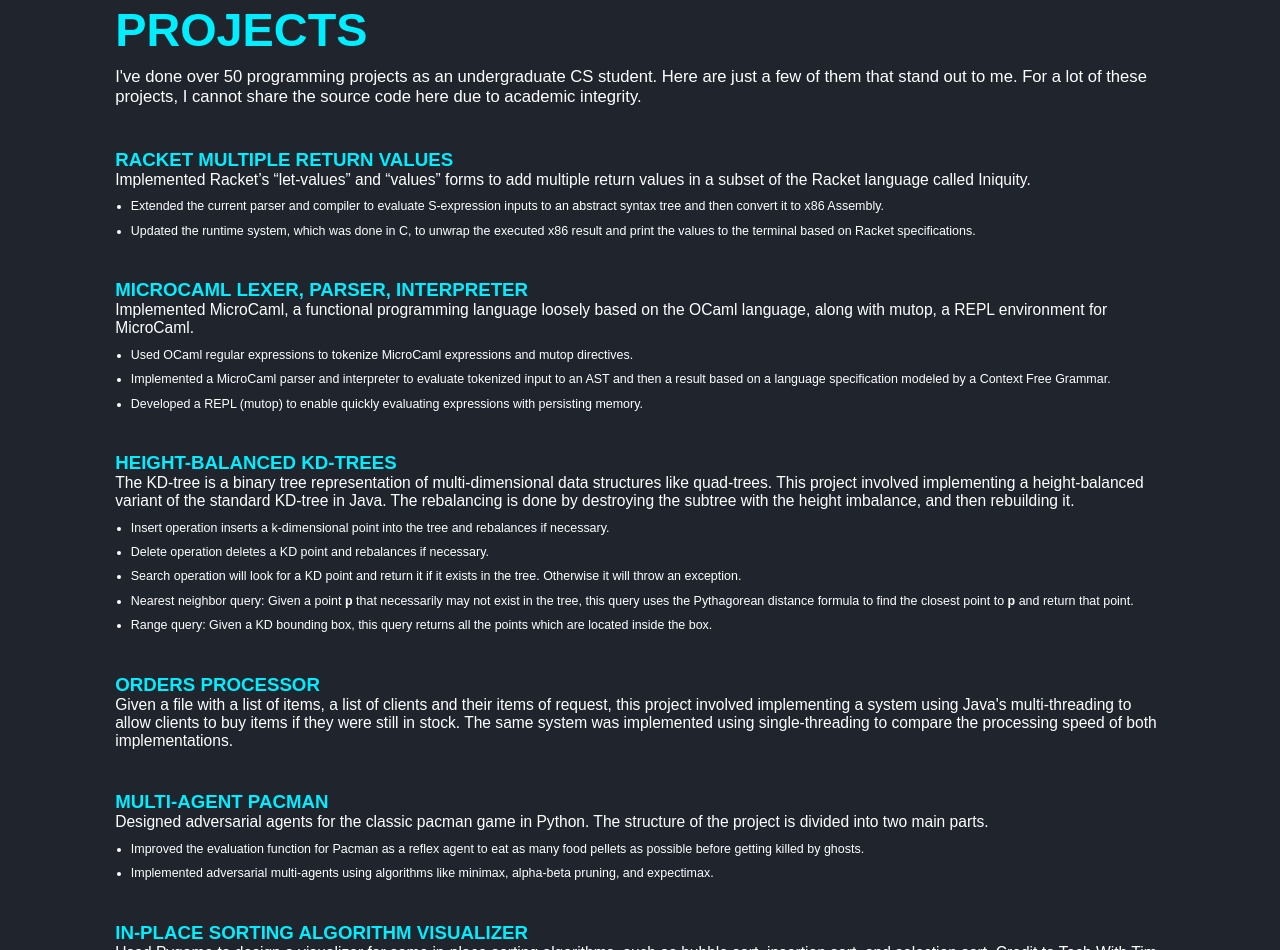
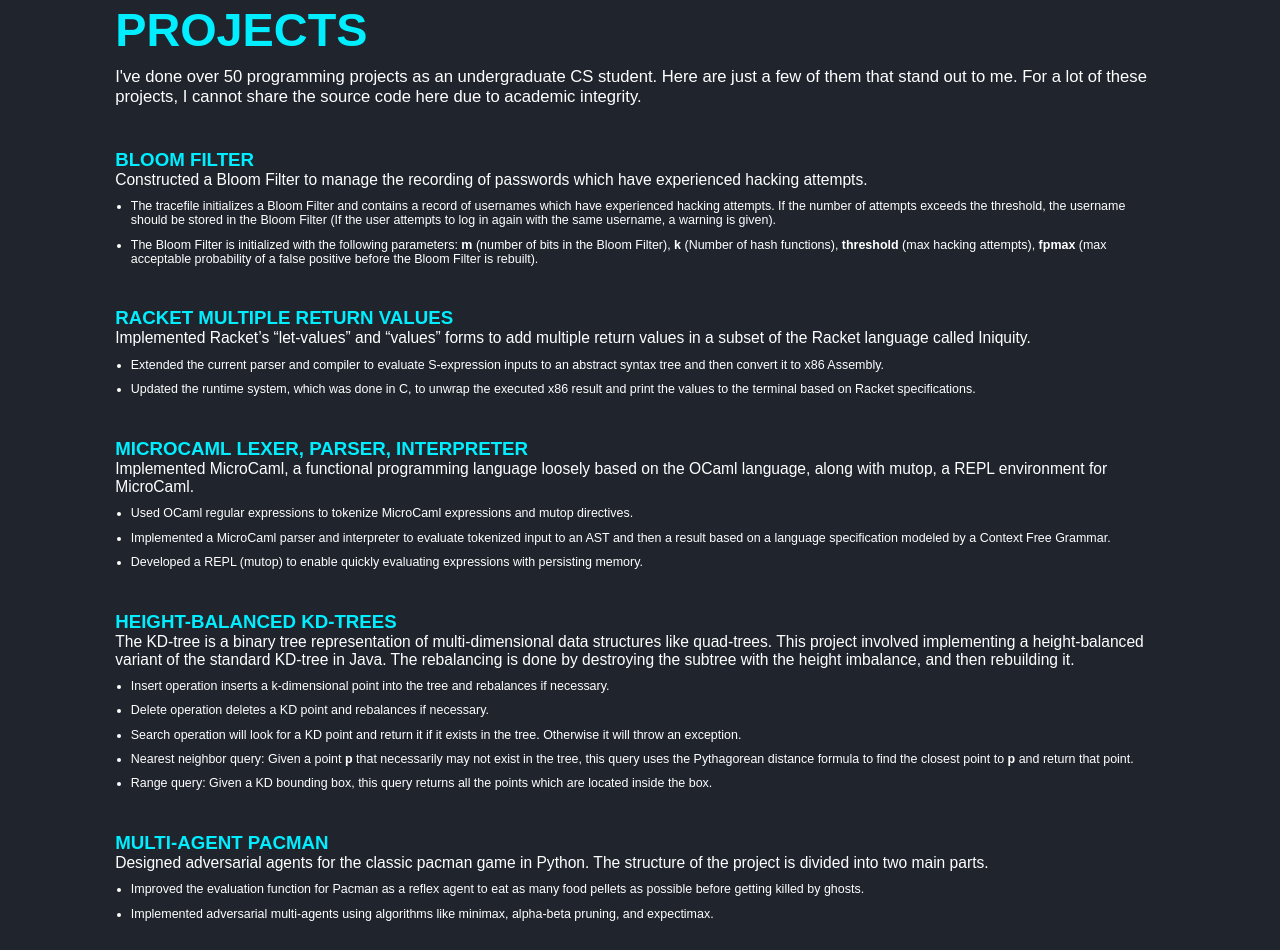
Before and after one commit to talha-muhib/portfolio, a plain HTML site: page index.html in a window 1280 px wide. Shown: the part 3301-4251 px from the top of the page. Drawn offline with nearby package versions, Linux system fonts and the light colour scheme; a web font is replaced by a local one.

Commit message:
Update index.html

```diff
--- a/index.html
+++ b/index.html
@@ -145,6 +145,18 @@
             <h2 class = "heading">PROJECTS</h2>
             <h3>I've done over 50 programming projects as an undergraduate CS student.
                 Here are just a few of them that stand out to me. For a lot of these projects, I cannot share the source code here due to academic integrity.</h3>
+            <div class="bloom">
+                <h3>BLOOM FILTER</h3>
+                <p>Constructed a Bloom Filter to manage the recording of passwords which have experienced hacking attempts.</p>
+                <ul>
+                    <li>The tracefile initializes a Bloom Filter and contains a record of usernames which have experienced hacking attempts.
+                        If the number of attempts exceeds the threshold, the username should be stored in the Bloom Filter
+                        (If the user attempts to log in again with the same username, a warning is given).</li>
+                    <li>The Bloom Filter is initialized with the following parameters: <strong>m</strong> (number of bits in the Bloom Filter),
+                        <strong>k</strong> (Number of hash functions), <strong>threshold</strong> (max hacking attempts),
+                        <strong>fpmax</strong> (max acceptable probability of a false positive before the Bloom Filter is rebuilt).</li>
+                </ul>
+            </div>
             <div class="return-values">
                 <h3>RACKET MULTIPLE RETURN VALUES</h3>
                 <p>Implemented Racket’s “let-values” and “values”
@@ -185,14 +197,6 @@
                     </li>
                     <li>Range query: Given a KD bounding box, this query returns all the points which are located inside the box.</li>
                 </ul>
-            </div>
-            <div class="orders">
-                <h3>ORDERS PROCESSOR</h3>
-                <p>Given a file with a list of items, a list of clients and their items of request, this project involved
-                    implementing a system using Java's multi-threading to allow clients to buy items if they were still
-                    in stock. The same system was implemented using single-threading to compare the processing speed
-                    of both implementations.
-                </p>
             </div>
             <div class="pacman">
                 <h3>MULTI-AGENT PACMAN</h3>
```
